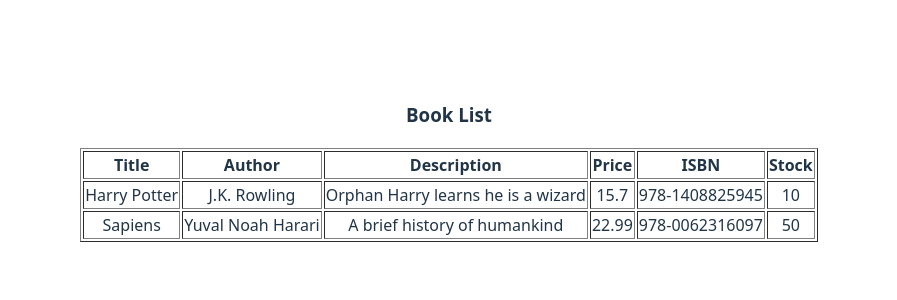
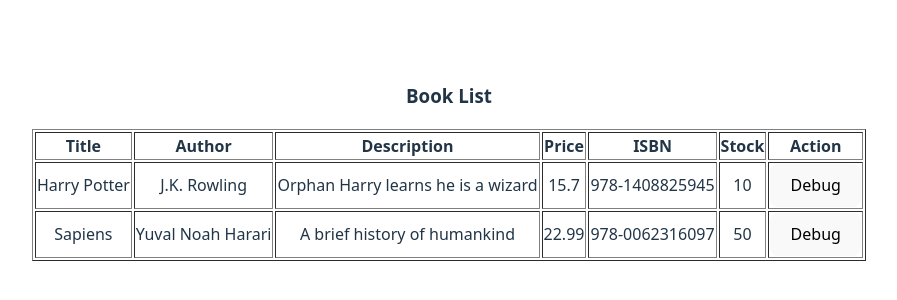
Before and after one commit to psu6810110275/BookStore, a React (Vite) app: page / in a window 1280 px wide. Shown: the part 238-538 px from the top of the page, without its empty margins (191-1088 px from the left). Built offline with nearby package versions, Linux system fonts and the light colour scheme.

Commit message:
Event Handling

```diff
--- a/src/components/BookList.jsx
+++ b/src/components/BookList.jsx
@@ -10,6 +10,9 @@
                     <td>{book.price}</td>
                     <td>{book.isbn}</td>
                     <td>{book.stock}</td>
+                    <td>
+                        <button onClick={() => alert(JSON.stringify(book))}>Debug</button>
+                    </td>
                 </tr>
             ))
         }
@@ -28,6 +31,7 @@
                     <th>Price</th>
                     <th>ISBN</th>
                     <th>Stock</th>
+                    <th>Action</th>
                 </tr>
             </thead>
             <tbody>{generateRows()}</tbody>
```
